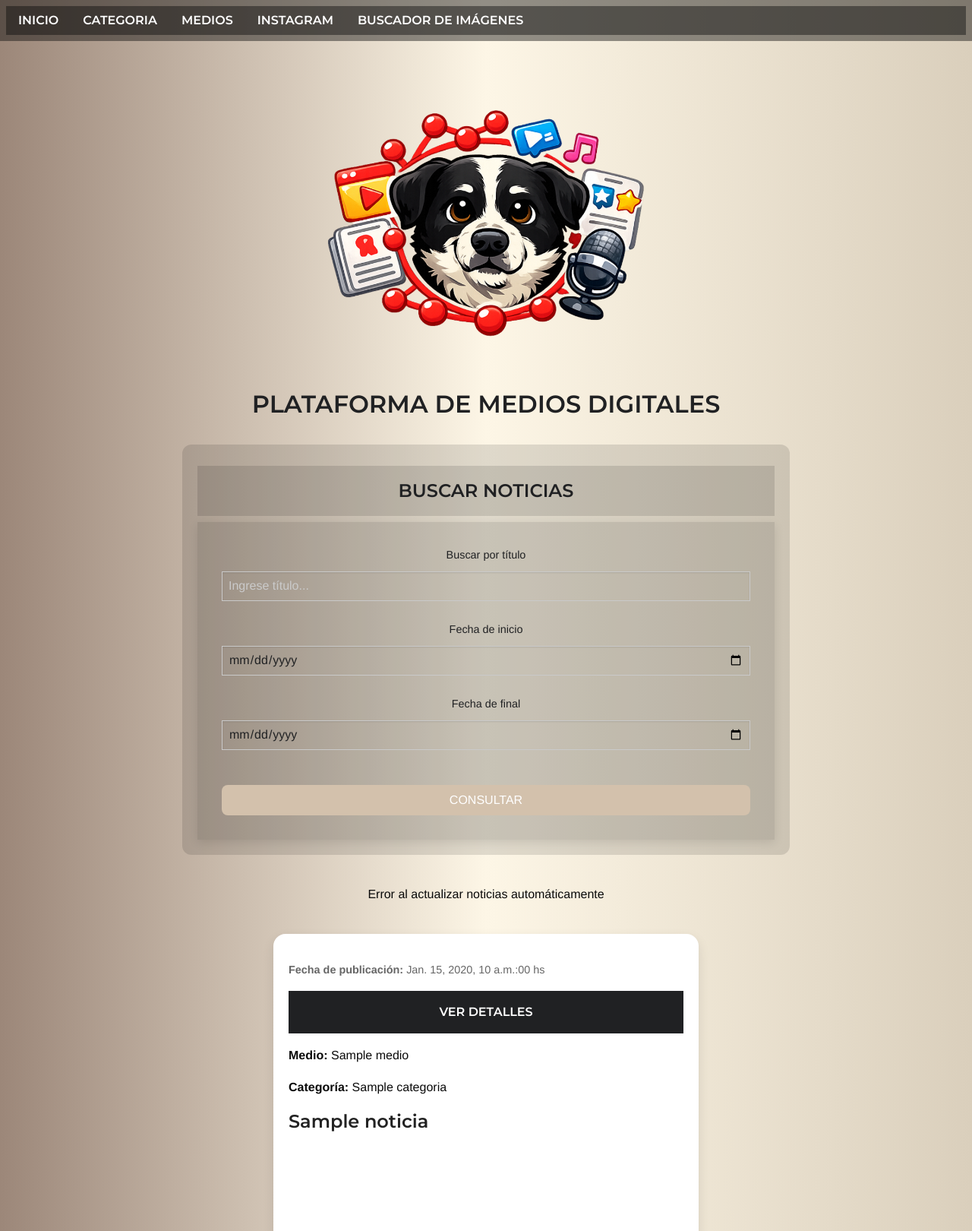
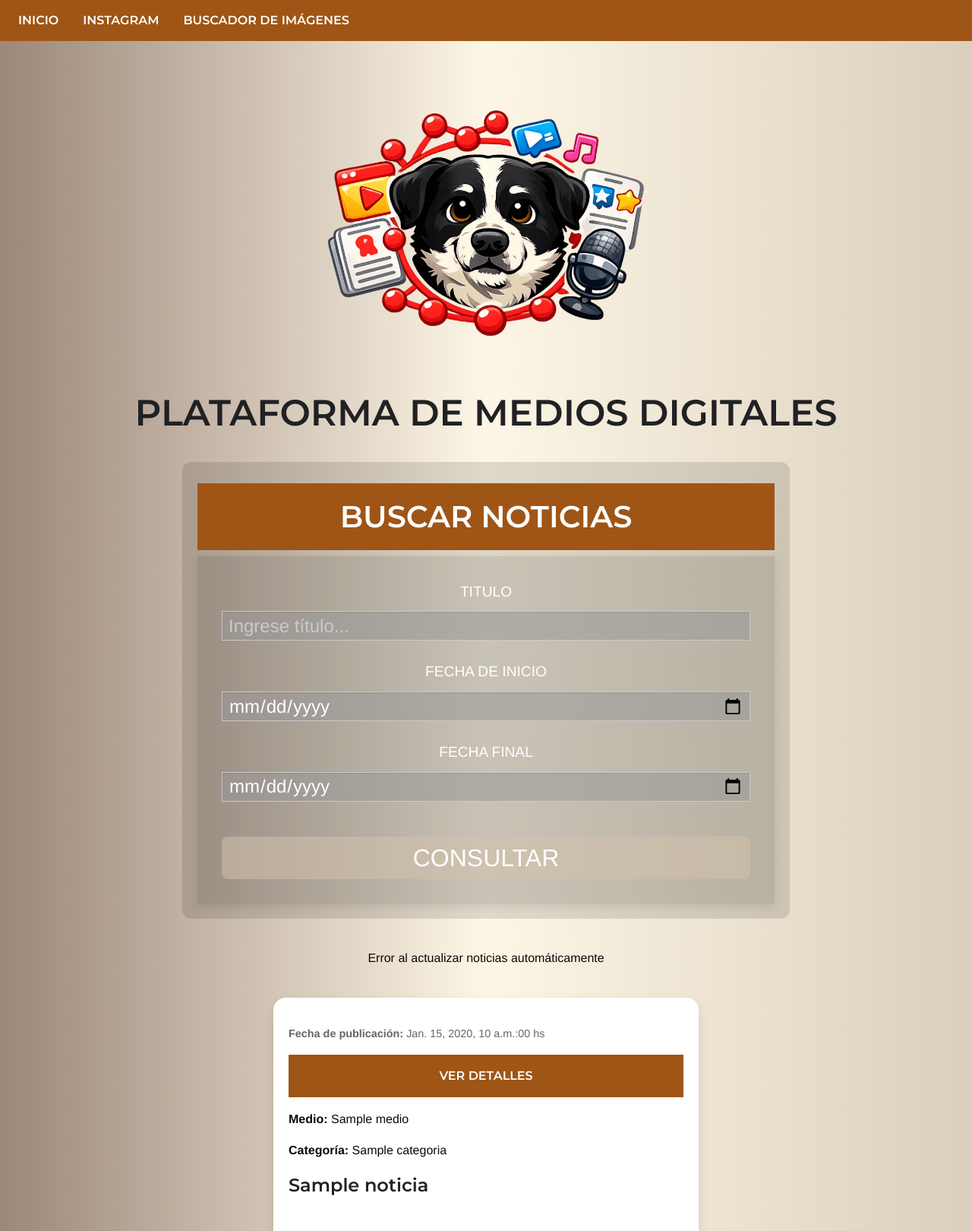
Before and after one commit to gonzacodigo/plataforma_noticias, a Django app: template templates/noticia/noticia_list.html in a window 1280 px wide. Shown: the top 1620 px of the page at 76% size. Run offline with Django 3.2, Linux system fonts and the light colour scheme; the template is opened without the code that fills it: most values are stand-ins (such as "Sample title", 1, 10 or a date in 2020); grey boxes marked "Sample" are stand-in pictures; some libraries are stand-ins or nearby versions.

Commit message:
se corrigieron colores css

```diff
--- a/static/css/base.css
+++ b/static/css/base.css
@@ -4,7 +4,7 @@
   align-items: center;
   font-family: 'Montserrat', sans-serif;
   padding: 16px;
-  background-color: #202123;
+  background-color: #9F5515;
   margin: 16px 0px;
   color: white;
   font-weight:bold ;
@@ -83,7 +83,7 @@
   font-weight: bold;
   margin-top: 10px;
   width: 100%;
-  background-color: #202123;
+  background-color: #9F5515;
   color: white;
   border: none;
   padding: 10px;
--- a/static/css/header.css
+++ b/static/css/header.css
@@ -1,5 +1,5 @@
 .top-bar, .top-bar ul {
-    background-color: #0a0a0a70;
+    background-color:#9F5515;
 }
 .menu-link{
     font-family: 'Montserrat', sans-serif;
--- a/static/css/lista_noticia_categoria.css
+++ b/static/css/lista_noticia_categoria.css
@@ -19,7 +19,7 @@
 h1.titulo-principal {
   text-align: center;
   font-family: 'Montserrat', sans-serif;
-  font-size: 2em;
+  font-size: 3em;
   margin-top: 8px;
   color: #202123;
   font-weight: bold;
--- a/static/css/lista_noticia_medio.css
+++ b/static/css/lista_noticia_medio.css
@@ -13,7 +13,7 @@
 h1 {
   text-align: center;
   font-family: 'Montserrat', sans-serif;
-  font-size: 2em;
+  font-size: 3em;
   margin-top: 8px;
   color: white;
   font-weight: bold;
@@ -24,13 +24,13 @@ section {
   max-width: 800px;
   margin: 30px auto;
   padding: 20px;
-  background-color:#D3C1AC;
+  background-color:#9F5515;
   border-radius: 12px;
 }
 
 /* Título h3 dentro de section */
 section h3 {
-  background-color:#D3C1AC;
+  background-color:#9F5515;
   padding: 16px;
   text-align: center;
   font-family: 'Montserrat', sans-serif;
@@ -102,7 +102,7 @@ button[type="submit"] {
 
 button[type="submit"] {
   padding: 12px 25px;
-  background-color:#D3C1AC;
+  background-color:rgba(211, 193, 172, 0.538);
   color: white;
   border: none;
   border-radius: 8px;
--- a/static/css/noticia_list.css
+++ b/static/css/noticia_list.css
@@ -14,7 +14,7 @@
 .titulo-principal {
   text-align: center;
   font-family: 'Montserrat', sans-serif;
-  font-size: 2em;
+  font-size: 5em;
   margin-top: 8px;
   color: #202123;
   font-weight: bold;
@@ -29,7 +29,7 @@
 }
 
 .titulo-buscar {
-  background-color: rgba(0, 0, 0, 0.116);
+  background-color:#9F5515;
   padding: 16px;
   text-align: center;
   font-family: 'Montserrat', sans-serif;
@@ -52,14 +52,14 @@
 .input_busqueda {
   background-color: unset;
   padding: 10px;
-  border: 1px solid #ccc;
+  border: 1px solid #9F5515;
   border-radius: 8px;
   font-size: 1em;
 }
 
 .btn-consultar {
   padding: 10px 20px;
-  background-color: #202123;
+  background-color: #9F5515;
   color: white;
   border: none;
   border-radius: 8px;
@@ -69,7 +69,7 @@
 }
 
 .btn-consultar:hover {
-  background-color: #202123;
+  background-color: rgba(32, 33, 35, 0.423);
 }
 
 .contenedor-noticias {
--- a/templates/includes/header.html
+++ b/templates/includes/header.html
@@ -20,8 +20,8 @@
     <div class="top-bar-left">
       <ul class="dropdown menu" data-dropdown-menu>
         <li><a href="{% url 'noticia_app:inicio' %}" class="menu-link">INICIO</a></li>
-        <li><a href="{% url 'noticia_app:noticia_categoria' %}" class="menu-link">CATEGORIA</a></li>
-        <li><a href="{% url 'noticia_app:noticia_medio' %}" class="menu-link">MEDIOS</a></li>
+        <!--<li><a href="{% url 'noticia_app:noticia_categoria' %}" class="menu-link">CATEGORIA</a></li>-->
+        <!--<li><a href="{% url 'noticia_app:noticia_medio' %}" class="menu-link">MEDIOS</a></li>-->
         <li><a href="{% url 'noticia_app:instagram' %}" class="menu-link">INSTAGRAM</a></li>
         <li><a href="{% url 'noticia_app:buscador_imagenes' %}" class="menu-link">BUSCADOR DE IMÁGENES</a></li>
       </ul>
--- a/templates/noticia/noticia_list.html
+++ b/templates/noticia/noticia_list.html
@@ -17,18 +17,18 @@
 </h1>
 
 <section class="busqueda-noticias">
-  <h3 class="titulo-buscar">BUSCAR NOTICIAS</h3>
+  <h3 class="titulo-buscar" style="color:white; font-size: 2.5em" >BUSCAR NOTICIAS</h3>
   <form method="get" class="form-busqueda">
-    <p class="rango_fechas" style="color:#202123; font-size: 0.9em">Buscar por título</p>
-    <input type="text" id="kword" name="kword" placeholder="Ingrese título..." value="{{ request.GET.kword }}" class="input-busqueda" style="background-color: unset; color:#202123" />
+    <p class="rango_fechas" style="color:white; font-size: 1.2em">TITULO</p>
+    <input type="text" id="kword" name="kword" placeholder="Ingrese título..." value="{{ request.GET.kword }}" class="input-busqueda" style="background-color: #97979785; color:white; font-size: 1.5em" />
 
-    <p class="rango_fechas" style="color:#202123; font-size: 0.9em">Fecha de inicio</p>
-    <input type="date" name="fecha1" id="fecha1" value="{{ request.GET.fecha1 }}" class="input-busqueda" style="background-color: unset; color:#202123;" />
+    <p class="rango_fechas" style="color:white; font-size: 1.2em">FECHA DE INICIO</p>
+    <input type="date" name="fecha1" id="fecha1" value="{{ request.GET.fecha1 }}" class="input-busqueda" style="background-color: #97979785; color:white; font-size: 1.5em" />
 
-    <p class="rango_fechas" style="color:#202123; font-size: 0.9em">Fecha de final</p>
-    <input type="date" name="fecha2" id="fecha2" value="{{ request.GET.fecha2 }}" class="input-busqueda" style="background-color: unset; color:#202123;" />
+    <p class="rango_fechas" style="color:white; font-size: 1.2em">FECHA FINAL</p>
+    <input type="date" name="fecha2" id="fecha2" value="{{ request.GET.fecha2 }}" class="input-busqueda" style="background-color: #97979785; color:white; font-size: 1.5em" />
 
-    <button type="submit" class="btn-consultar">CONSULTAR</button>
+    <button type="submit" class="btn-consultar" style="color:white; font-size: 2em">CONSULTAR</button>
   </form>
 </section>
 
```
Also changed, not shown: static/img/LOGODESENCHUFADAS2-TRANSPARENTE.png.
